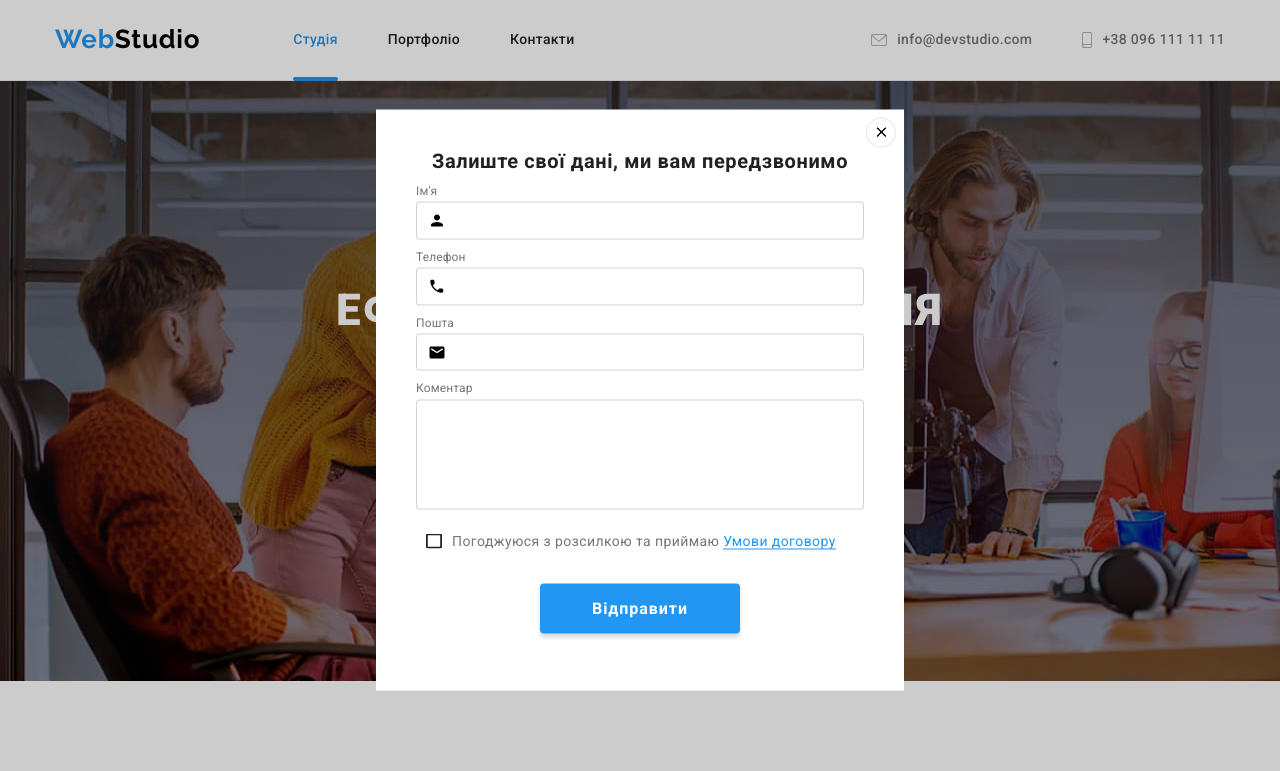
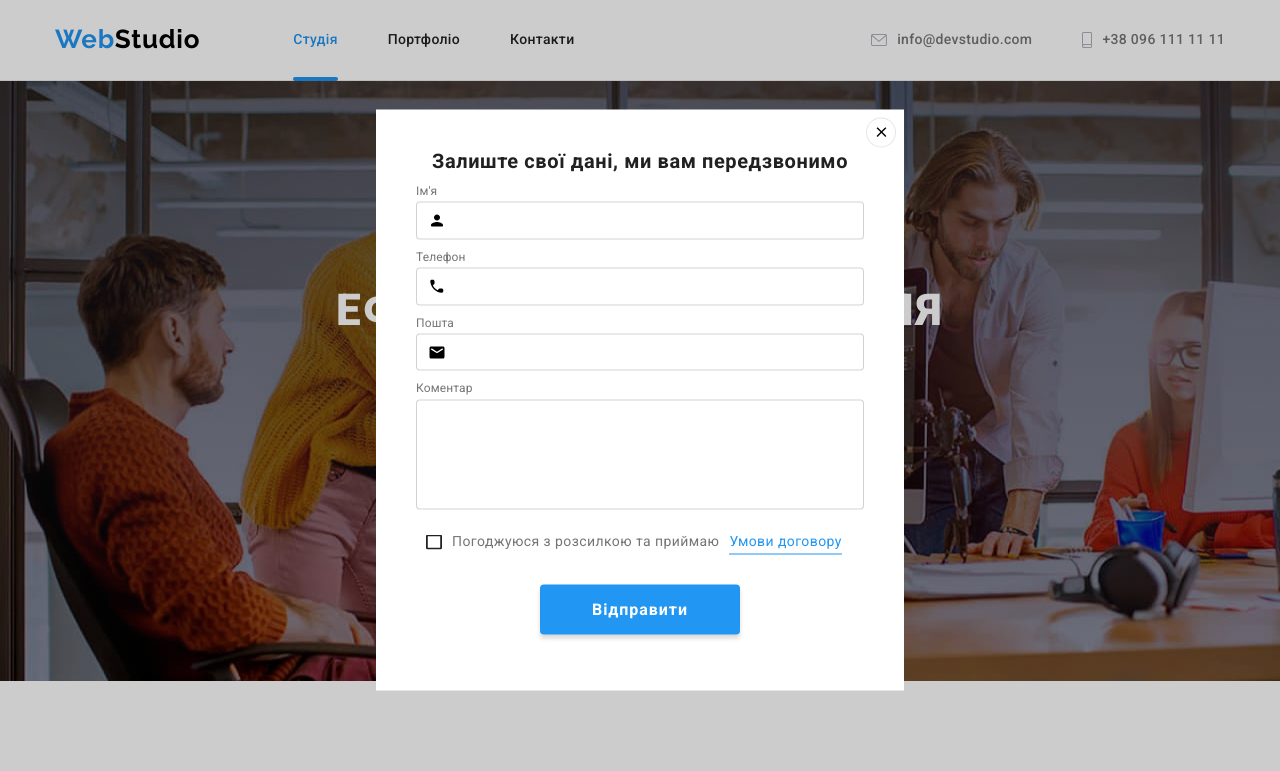
Before and after one commit to Markizdickabraz/goit-markup-hw-06, a plain HTML site: page index.html in a window 1280 px wide. Both pictures are taken after a click on the button "Замовити послугу". Shown: the top 771 px of the page. Drawn offline with nearby package versions, Linux system fonts and the light colour scheme.

Commit message:
виправляє помилки в формі

```diff
--- a/css/styles.css
+++ b/css/styles.css
@@ -705,14 +705,13 @@ ul {
   letter-spacing: 0.03em;
 
   color: #212121;
-  padding-top: 40px;
+  /* padding-top: 40px; */
   margin-bottom: 12px;
 }
 .form {
   display: flex;
   flex-direction: column;
-  padding-left: 40px;
-  padding-right: 40px;
+  padding: 40px;
 }
 .form-position {
   display: flex;
@@ -776,6 +775,9 @@ ul {
   align-items: center;
   gap: 10px;
   margin-bottom: 30px;
+  font-size: 14px;
+  line-height: 1.71;
+  letter-spacing: 0.03em;
 }
 .input-checkbox {
   display: inline-block;
@@ -793,12 +795,12 @@ ul {
 .input-checkbox:checked ~ .icon-checkbox {
   background-image: url("../images/check.svg");
 }
-.checkbox-title {
+/* .checkbox-title {
   display: inline-block;
   font-size: 14px;
   line-height: 1.71;
   letter-spacing: 0.03em;
-}
+} */
 .form-link {
   text-decoration: none;
   color: var(--accent-color);
--- a/index.html
+++ b/index.html
@@ -425,8 +425,9 @@
           <use href="./images/icons.svg#icon-close"></use>
         </svg>
       </button>
-      <stonge class="form-title">Залиште свої дані, ми вам передзвонимо</stonge>
-      <div class="form" role="group">
+      <form class="form">
+        <strong class="form-title">Залиште свої дані, ми вам передзвонимо</strong>
+
         <div class="form-position">
           <label for="name" class="label">Ім'я
             <input type="text" class="label-input" id="name">
@@ -457,14 +458,15 @@
         <label for="checkbox" class="label-checkbox">
           <input type="checkbox" class="input-checkbox" id="checkbox">
           <span class="icon-checkbox"></span>
-          <p class="checkbox-title"> Погоджуюся з розсилкою та приймаю <a href="" class="form-link">Умови
-              договору</a></p>
+          Погоджуюся з розсилкою та приймаю <a href="" class="form-link">Умови
+            договору</a>
         </label>
 
         <button type="submit" class="form-btn">Відправити</button>
 
-      </div>
+      </form>
     </div>
+
   </div>
 
   <script src="./js/modal.js"></script>
```
